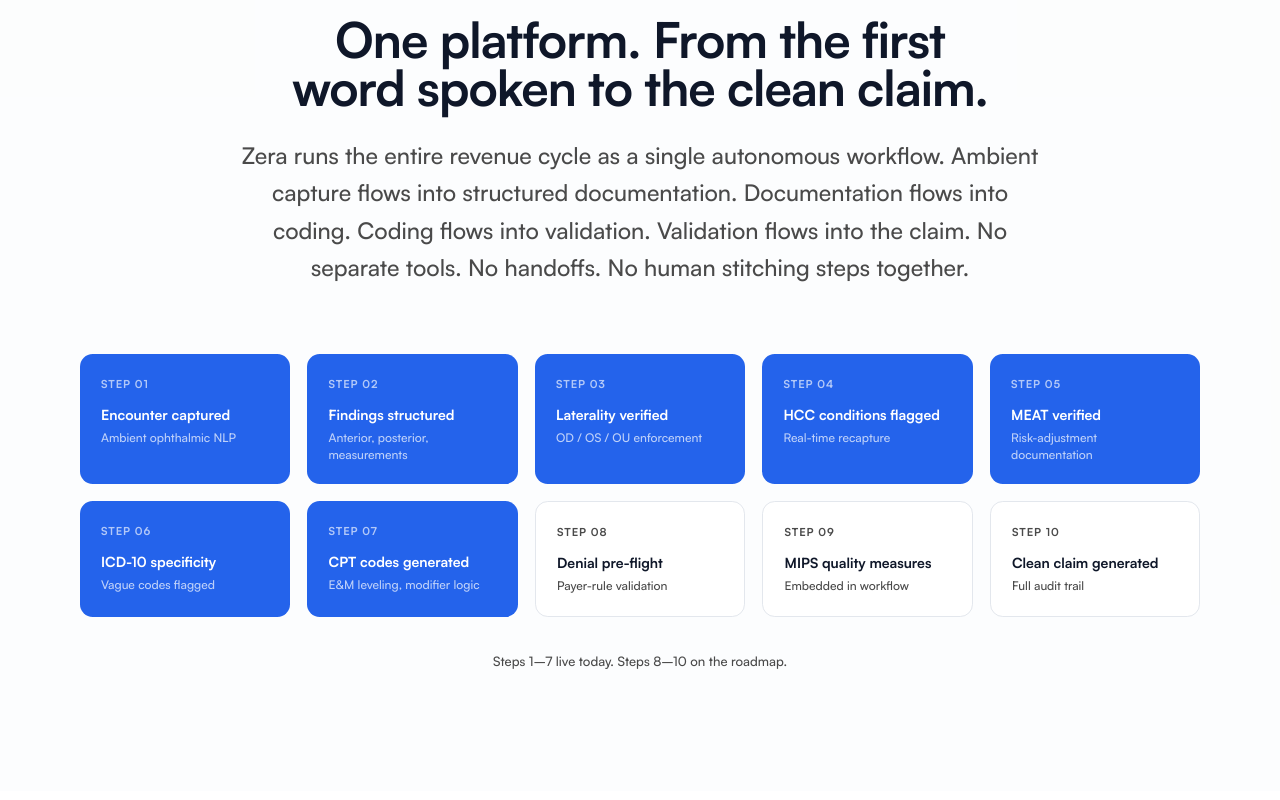
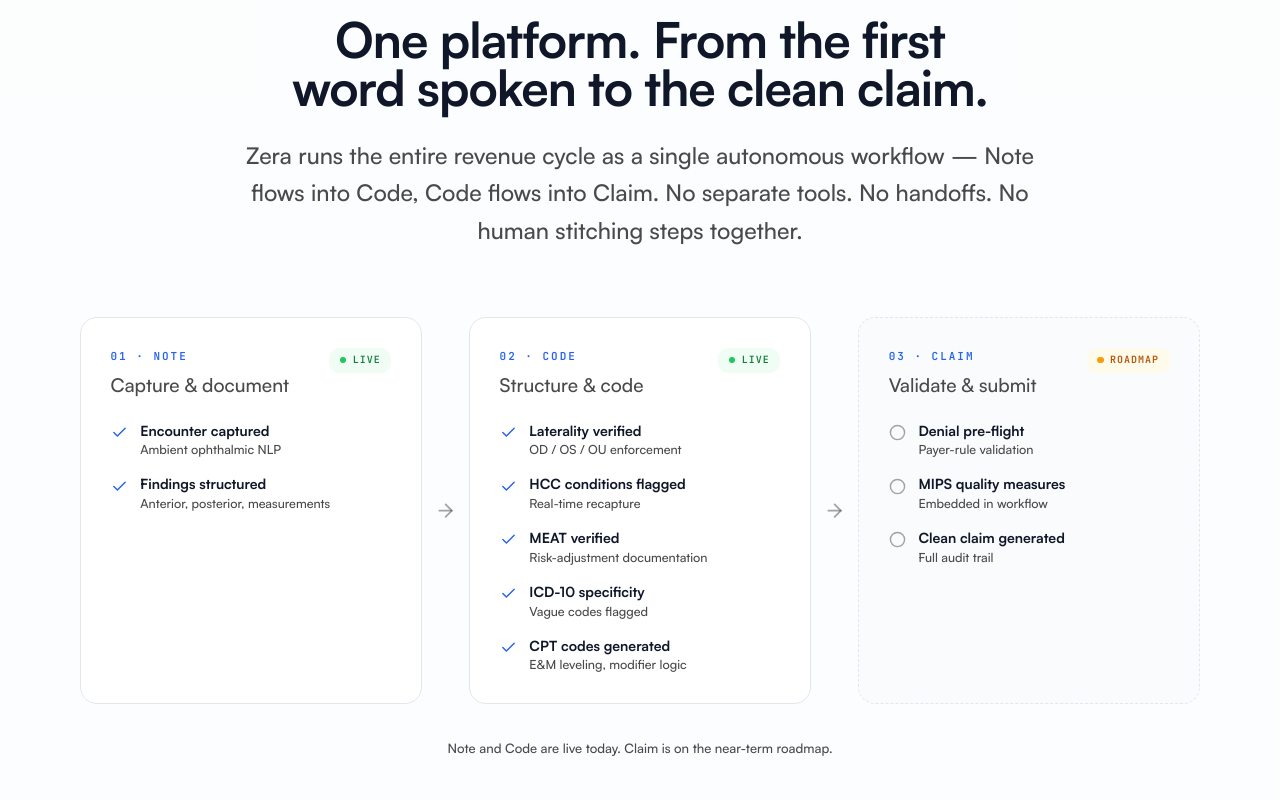
Before and after one commit to nuscript-zera/zera-website, a Next.js app: page / in a window 1280 px wide. Shown: the part 920-1720 px from the top of the page. Built offline with nearby package versions, Linux system fonts and the light colour scheme.

Commit message:
Home Product: group 10 steps into Note/Code/Claim three-act flow

```diff
--- a/components/home/ZeraProductSection.tsx
+++ b/components/home/ZeraProductSection.tsx
@@ -2,21 +2,110 @@
 
 import React from "react";
 import { motion } from "framer-motion";
+import { Check, Circle, ArrowRight } from "lucide-react";
 import AnimatedSection from "@/components/shared/AnimatedSection";
 import SectionLabel from "@/components/shared/SectionLabel";
 
-const WORKFLOW_STEPS = [
-  { n: "01", label: "Encounter captured", sub: "Ambient ophthalmic NLP", live: true },
-  { n: "02", label: "Findings structured", sub: "Anterior, posterior, measurements", live: true },
-  { n: "03", label: "Laterality verified", sub: "OD / OS / OU enforcement", live: true },
-  { n: "04", label: "HCC conditions flagged", sub: "Real-time recapture", live: true },
-  { n: "05", label: "MEAT verified", sub: "Risk-adjustment documentation", live: true },
-  { n: "06", label: "ICD-10 specificity", sub: "Vague codes flagged", live: true },
-  { n: "07", label: "CPT codes generated", sub: "E&M leveling, modifier logic", live: true },
-  { n: "08", label: "Denial pre-flight", sub: "Payer-rule validation", live: false },
-  { n: "09", label: "MIPS quality measures", sub: "Embedded in workflow", live: false },
-  { n: "10", label: "Clean claim generated", sub: "Full audit trail", live: false },
+type Step = { label: string; sub: string };
+type Phase = {
+  act: string;
+  name: string;
+  tagline: string;
+  status: "live" | "roadmap";
+  steps: Step[];
+};
+
+const PHASES: Phase[] = [
+  {
+    act: "01",
+    name: "Note",
+    tagline: "Capture & document",
+    status: "live",
+    steps: [
+      { label: "Encounter captured", sub: "Ambient ophthalmic NLP" },
+      { label: "Findings structured", sub: "Anterior, posterior, measurements" },
+    ],
+  },
+  {
+    act: "02",
+    name: "Code",
+    tagline: "Structure & code",
+    status: "live",
+    steps: [
+      { label: "Laterality verified", sub: "OD / OS / OU enforcement" },
+      { label: "HCC conditions flagged", sub: "Real-time recapture" },
+      { label: "MEAT verified", sub: "Risk-adjustment documentation" },
+      { label: "ICD-10 specificity", sub: "Vague codes flagged" },
+      { label: "CPT codes generated", sub: "E&M leveling, modifier logic" },
+    ],
+  },
+  {
+    act: "03",
+    name: "Claim",
+    tagline: "Validate & submit",
+    status: "roadmap",
+    steps: [
+      { label: "Denial pre-flight", sub: "Payer-rule validation" },
+      { label: "MIPS quality measures", sub: "Embedded in workflow" },
+      { label: "Clean claim generated", sub: "Full audit trail" },
+    ],
+  },
 ];
+
+function PhaseCard({ phase }: { phase: Phase }) {
+  const live = phase.status === "live";
+  return (
+    <div
+      className={`h-full rounded-2xl p-6 lg:p-7 ${
+        live ? "bg-white border border-border" : "bg-muted/30 border border-dashed border-border"
+      }`}
+    >
+      <div className="flex items-start justify-between mb-5">
+        <div>
+          <p className="text-[11px] font-mono uppercase tracking-[0.18em] text-primary font-semibold">
+            {phase.act} · {phase.name}
+          </p>
+          <p className="text-sm text-muted-foreground mt-1">{phase.tagline}</p>
+        </div>
+        {live ? (
+          <span className="inline-flex items-center gap-1.5 px-2.5 py-1 rounded-md bg-green-50 text-green-700 text-[10px] font-mono font-bold uppercase tracking-[0.1em]">
+            <span className="w-1.5 h-1.5 rounded-full bg-green-500" />
+            Live
+          </span>
+        ) : (
+          <span className="inline-flex items-center gap-1.5 px-2.5 py-1 rounded-md bg-amber-50 text-amber-700 text-[10px] font-mono font-bold uppercase tracking-[0.1em]">
+            <span className="w-1.5 h-1.5 rounded-full bg-amber-500" />
+            Roadmap
+          </span>
+        )}
+      </div>
+
+      <ul className="space-y-4">
+        {phase.steps.map((s) => (
+          <li key={s.label} className="flex items-start gap-3">
+            {live ? (
+              <Check className="w-4 h-4 mt-0.5 shrink-0 text-primary" />
+            ) : (
+              <Circle className="w-4 h-4 mt-0.5 shrink-0 text-muted-foreground/50" />
+            )}
+            <div>
+              <p className="text-[14px] font-bold text-foreground leading-tight">{s.label}</p>
+              <p className="text-[12.5px] text-muted-foreground leading-snug mt-0.5">{s.sub}</p>
+            </div>
+          </li>
+        ))}
+      </ul>
+    </div>
+  );
+}
+
+function FlowArrow() {
+  return (
+    <div className="flex items-center justify-center py-1 lg:py-0">
+      <ArrowRight className="w-5 h-5 text-muted-foreground/50 rotate-90 lg:rotate-0" />
+    </div>
+  );
+}
 
 export default function ZeraProductSection() {
   return (
@@ -28,47 +117,34 @@
             One platform. From the first word spoken to the clean claim.
           </h2>
           <p className="text-lg text-muted-foreground leading-relaxed">
-            Zera runs the entire revenue cycle as a single autonomous workflow. Ambient capture flows into structured documentation. Documentation flows into coding. Coding flows into validation. Validation flows into the claim. No separate tools. No handoffs. No human stitching steps together.
+            Zera runs the entire revenue cycle as a single autonomous workflow — Note flows into Code, Code flows into Claim. No separate tools. No handoffs. No human stitching steps together.
           </p>
         </AnimatedSection>
 
-        <div className="grid grid-cols-2 sm:grid-cols-3 lg:grid-cols-5 gap-3 sm:gap-4 mb-8">
-          {WORKFLOW_STEPS.map((step, i) => (
-            <motion.div
-              key={step.n}
-              initial={{ opacity: 0, y: 12 }}
-              whileInView={{ opacity: 1, y: 0 }}
-              viewport={{ once: true, margin: "-40px" }}
-              transition={{ duration: 0.35, delay: i * 0.025 }}
-              className={
-                step.live
-                  ? "rounded-lg p-4 sm:p-5 bg-primary text-white"
-                  : "rounded-lg p-4 sm:p-5 bg-white border border-border"
-              }
-            >
-              <div className="flex items-center justify-between mb-3">
-                <span className={`text-[11px] font-bold tracking-[0.08em] ${step.live ? "text-white/65" : "text-muted-foreground"}`}>
-                  STEP {step.n}
-                </span>
-              </div>
-              <p className={`text-[14px] font-bold leading-tight mb-1.5 ${step.live ? "text-white" : "text-foreground"}`}>
-                {step.label}
-              </p>
-              <p className={`text-[12px] leading-snug ${step.live ? "text-white/70" : "text-muted-foreground"}`}>
-                {step.sub}
-              </p>
+        <AnimatedSection>
+          <div className="grid grid-cols-1 lg:grid-cols-[1fr_auto_1fr_auto_1fr] gap-4 lg:gap-3 items-stretch">
+            <motion.div initial={{ opacity: 0, y: 16 }} whileInView={{ opacity: 1, y: 0 }} viewport={{ once: true, margin: "-40px" }} transition={{ duration: 0.45 }}>
+              <PhaseCard phase={PHASES[0]} />
             </motion.div>
-          ))}
-        </div>
+            <FlowArrow />
+            <motion.div initial={{ opacity: 0, y: 16 }} whileInView={{ opacity: 1, y: 0 }} viewport={{ once: true, margin: "-40px" }} transition={{ duration: 0.45, delay: 0.1 }}>
+              <PhaseCard phase={PHASES[1]} />
+            </motion.div>
+            <FlowArrow />
+            <motion.div initial={{ opacity: 0, y: 16 }} whileInView={{ opacity: 1, y: 0 }} viewport={{ once: true, margin: "-40px" }} transition={{ duration: 0.45, delay: 0.2 }}>
+              <PhaseCard phase={PHASES[2]} />
+            </motion.div>
+          </div>
+        </AnimatedSection>
 
         <motion.p
           initial={{ opacity: 0 }}
           whileInView={{ opacity: 1 }}
           viewport={{ once: true }}
           transition={{ duration: 0.4, delay: 0.3 }}
-          className="text-center text-[13px] text-muted-foreground"
+          className="text-center text-[13px] text-muted-foreground mt-8"
         >
-          Steps 1–7 live today. Steps 8–10 on the roadmap.
+          Note and Code are live today. Claim is on the near-term roadmap.
         </motion.p>
       </div>
     </section>
```
